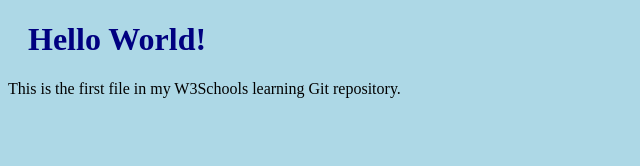
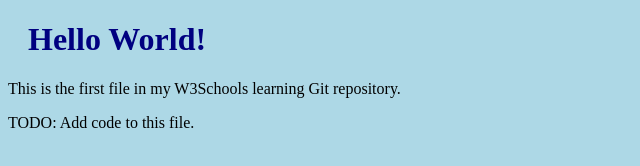
Before and after one commit to michael-reece/hello-world, a plain HTML site: page index.htm in a window 1280 px wide. Shown: the whole page, without its empty margins (0-640 px from the left). Drawn offline with Linux system fonts and the light colour scheme.

Commit message:
Updated index.htm with a 'TODO:' line added

```diff
--- a/index.htm
+++ b/index.htm
@@ -7,5 +7,6 @@
     <body>
         <h1>Hello World!</h1>
         <p>This is the first file in my W3Schools learning Git repository.</p>
+        <p>TODO: Add code to this file.</p>
     </body>
 </html>
```
